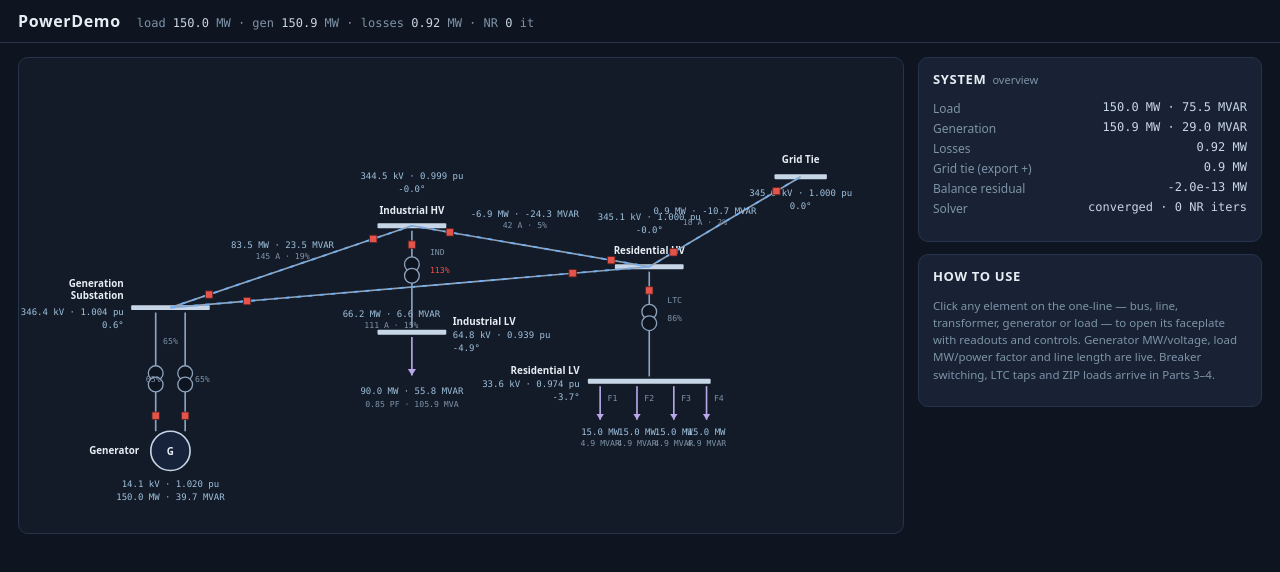
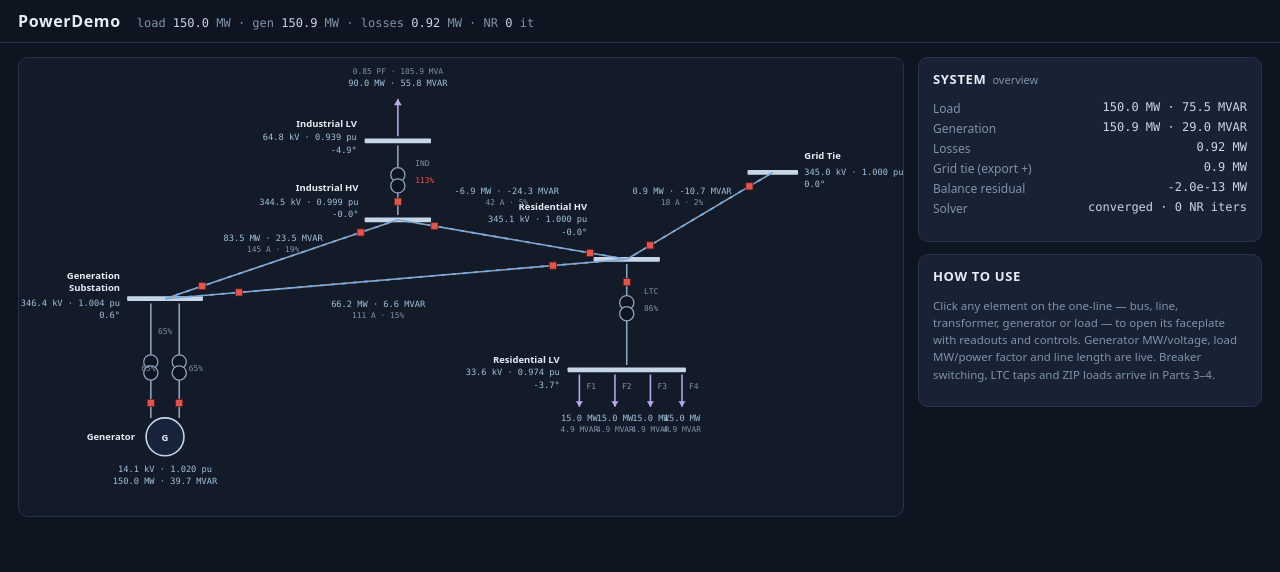
Before and after one commit to swan-eternal/powerdemo, a website built with Vite: page index.html in a window 1280 px wide. Built offline with nearby package versions, Linux system fonts and the light colour scheme.

Commit message:
Layout: industrial branch flipped up above Industrial HV; de-clutter labels
- T_IND + Industrial LV bus + load arrow now go vertically UP from Industrial HV,
  so the Generation Substation -> Residential HV line no longer crosses the branch
- Industrial HV / Residential HV labels moved clear of crossing lines;
  Grid Tie values to the right of the bus; canvas widened to 1120

```diff
--- a/index.html
+++ b/index.html
@@ -13,7 +13,7 @@
     <div id="offline-banner">SOLVER DID NOT CONVERGE — REDUCE LOAD OR RESTORE CONTROLS</div>
     <main id="layout">
       <section id="diagram-wrap">
-        <svg id="diagram" viewBox="0 0 1080 580" role="img" aria-label="One-line diagram"></svg>
+        <svg id="diagram" viewBox="0 0 1120 580" role="img" aria-label="One-line diagram"></svg>
       </section>
       <aside id="panel"></aside>
     </main>
--- a/src/ui/diagram.ts
+++ b/src/ui/diagram.ts
@@ -55,11 +55,11 @@ interface BusDraw {
 }
 
 const BUS: Record<string, BusDraw> = {
-  GRID: { x: 955, y: 145, w: 64, name: 'Grid Tie', nx: 955, ny: 128, anchor: 'middle', v1y: 168, v2y: 184 },
+  GRID: { x: 955, y: 145, w: 64, name: 'Grid Tie', nx: 995, ny: 128, anchor: 'start', v1y: 148, v2y: 164 },
   GSUB: { x: 185, y: 305, w: 96, name: 'Generation\nSubstation', nx: 128, ny: 280, anchor: 'end', v1y: 314, v2y: 330 },
-  IND_HV: { x: 480, y: 205, w: 84, name: 'Industrial HV', nx: 480, ny: 190, anchor: 'middle', v1y: 148, v2y: 164 },
-  IND_LV: { x: 480, y: 335, w: 84, name: 'Industrial LV', nx: 530, ny: 326, anchor: 'start', v1y: 342, v2y: 358 },
-  RES_HV: { x: 770, y: 255, w: 84, name: 'Residential HV', nx: 770, ny: 240, anchor: 'middle', v1y: 198, v2y: 214 },
+  IND_HV: { x: 480, y: 205, w: 84, name: 'Industrial HV', nx: 430, ny: 168, anchor: 'end', v1y: 186, v2y: 202 },
+  IND_LV: { x: 480, y: 105, w: 84, name: 'Industrial LV', nx: 428, ny: 88, anchor: 'end', v1y: 104, v2y: 120 },
+  RES_HV: { x: 770, y: 255, w: 84, name: 'Residential HV', nx: 720, ny: 192, anchor: 'end', v1y: 208, v2y: 224 },
   RES_LV: { x: 770, y: 395, w: 150, name: 'Residential LV', nx: 685, ny: 386, anchor: 'end', v1y: 402, v2y: 418 },
 }
 
@@ -75,8 +75,8 @@ interface LineDraw {
 const LINES: LineDraw[] = [
   { id: 'L_GSUB_IND', from: [185, 305], to: [480, 205], tx: 322, ty: 232 },
   { id: 'L_GSUB_RES', from: [185, 305], to: [770, 255], tx: 455, ty: 316 },
-  { id: 'L_IND_RES', from: [480, 205], to: [770, 255], tx: 618, ty: 194 },
-  { id: 'L_TIE', from: [955, 145], to: [770, 255], tx: 838, ty: 190 },
+  { id: 'L_IND_RES', from: [480, 205], to: [770, 255], tx: 618, ty: 172 },
+  { id: 'L_TIE', from: [955, 145], to: [770, 255], tx: 840, ty: 172 },
 ]
 
 interface XfmrDraw {
@@ -93,13 +93,13 @@ interface XfmrDraw {
 const XFMRS: XfmrDraw[] = [
   { id: 'T_SU1', x: 167, yTop: 311, yBot: 456, symY: 392, brkY: 437 },
   { id: 'T_SU2', x: 203, yTop: 311, yBot: 456, symY: 392, brkY: 437 },
-  { id: 'T_IND', x: 480, yTop: 211, yBot: 329, symY: 259, brkY: 228, label: 'IND', lx: 502 },
+  { id: 'T_IND', x: 480, yTop: 111, yBot: 199, symY: 155, brkY: 182, label: 'IND', lx: 502 },
   { id: 'T_RES', x: 770, yTop: 261, yBot: 389, symY: 317, brkY: 284, label: 'LTC', lx: 792 },
 ]
 
 const GEN = { x: 185, y: 480, r: 24 }
 
-const IND_ARROW = { x: 480, y1: 341, y2: 388 }
+const IND_ARROW = { x: 480, y1: 99, y2: 52 } // upward, above Industrial LV
 const FEEDERS = [
   { n: 1, x: 710 },
   { n: 2, x: 755 },
@@ -202,17 +202,17 @@ export function createDiagram(host: SVGSVGElement): DiagramHandle {
     clickable(g, { kind: 'gen', id: 'G1' })
   }
 
-  // --- Industrial load arrow ---
+  // --- Industrial load arrow (points up, above Industrial LV) ---
   {
     const g = e('g', { class: 'live' })
     host.appendChild(g)
     e('path', { d: `M ${IND_ARROW.x} ${IND_ARROW.y1} L ${IND_ARROW.x} ${IND_ARROW.y2}`, class: 'load-arrow sketch' }, g)
-    e('path', { d: `M ${IND_ARROW.x - 5} ${IND_ARROW.y2 - 8} L ${IND_ARROW.x} ${IND_ARROW.y2} L ${IND_ARROW.x + 5} ${IND_ARROW.y2 - 8} Z`, class: 'load-head sketch' }, g)
+    e('path', { d: `M ${IND_ARROW.x - 5} ${IND_ARROW.y2 + 8} L ${IND_ARROW.x} ${IND_ARROW.y2} L ${IND_ARROW.x + 5} ${IND_ARROW.y2 + 8} Z`, class: 'load-head sketch' }, g)
     indVal = [
-      text(g, IND_ARROW.x, IND_ARROW.y2 + 22, 't-val'),
-      text(g, IND_ARROW.x, IND_ARROW.y2 + 38, 't-sub'),
+      text(g, IND_ARROW.x, IND_ARROW.y2 - 16, 't-val'),
+      text(g, IND_ARROW.x, IND_ARROW.y2 - 32, 't-sub'),
     ]
-    e('rect', { x: IND_ARROW.x - 14, y: IND_ARROW.y1, width: 28, height: 56, class: 'hit' }, g)
+    e('rect', { x: IND_ARROW.x - 14, y: IND_ARROW.y2 - 34, width: 28, height: IND_ARROW.y1 - IND_ARROW.y2 + 36, class: 'hit' }, g)
     clickable(g, { kind: 'load', id: 'IND_MAIN' })
   }
 
```
